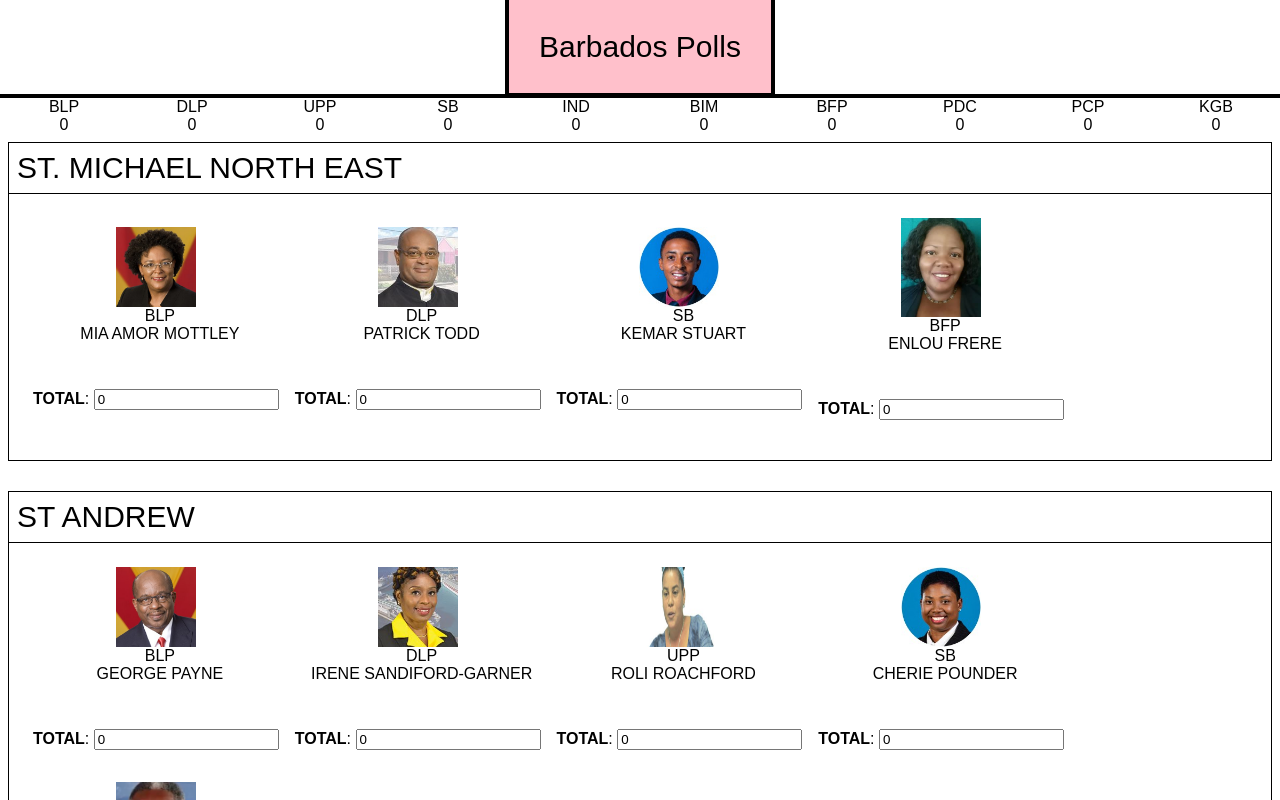
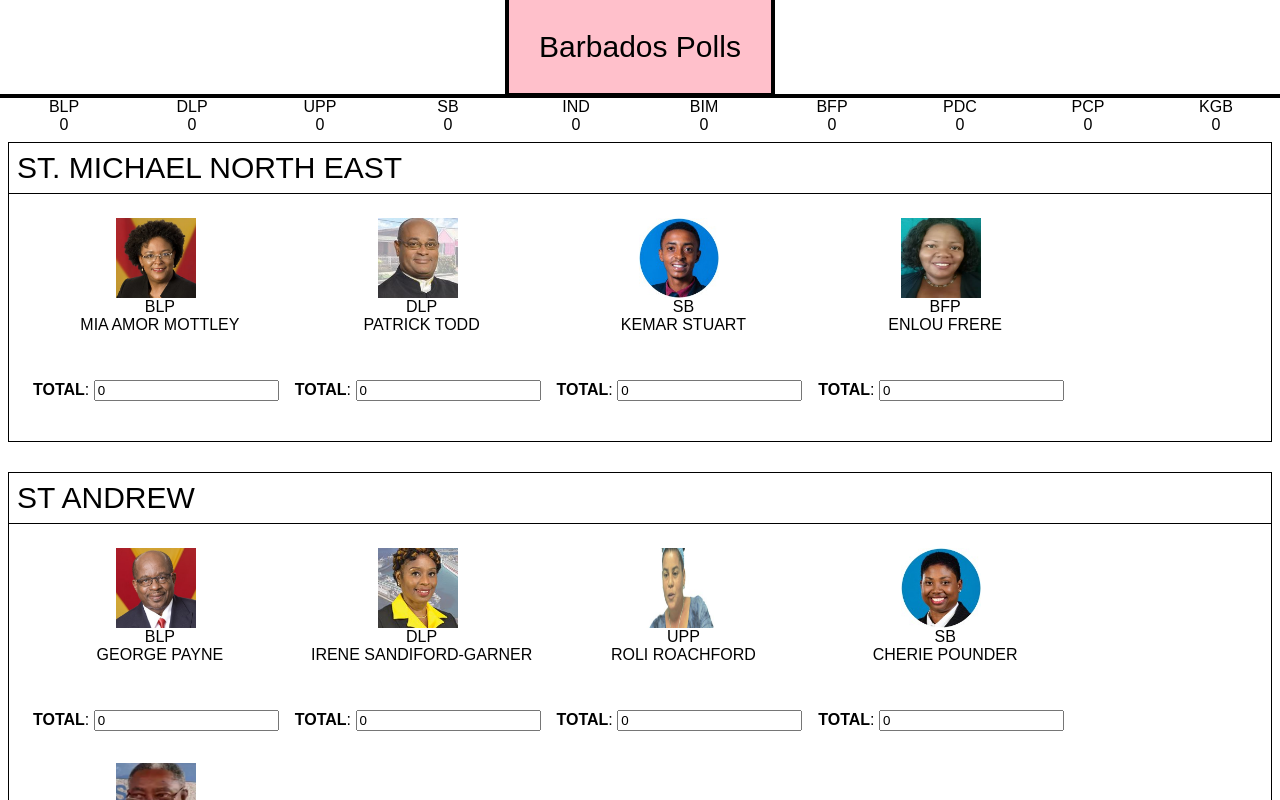
Before and after one commit to sajclarke/election-polls, a React (Create React App) app: page / in a window 1280 px wide. Shown: the top 800 px of the page. Built offline with nearby package versions, Linux system fonts and the light colour scheme.

Commit message:
Fix images

```diff
--- a/src/App.css
+++ b/src/App.css
@@ -84,6 +84,7 @@
   min-width: 80px;
   max-width: 80px;
   min-height: 80px;
+  max-height: 80px;
   background: grey;
 }
 
```
